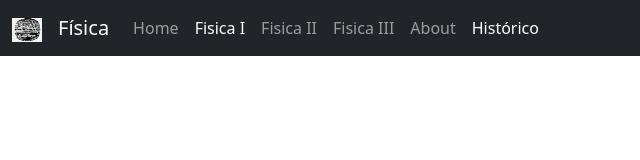
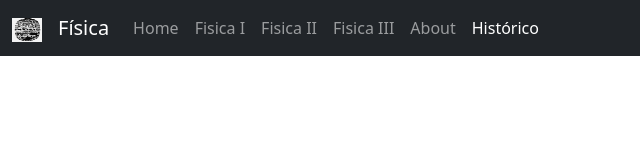
Before and after one commit to IgnacioSantillan/fisica_webpage, a website: page historico.html in a window 1280 px wide. Shown: the full height of the page, 0-640 px from the left. Drawn offline with nearby package versions, Linux system fonts and the light colour scheme.

Commit message:
sacado active fisica 1 navbar

```diff
--- a/historico.html
+++ b/historico.html
@@ -41,7 +41,7 @@
               <a class="nav-link" href="index.html">Home</a>
             </li>
             <li class="nav-item">
-              <a class="nav-link active" href="fisica1.html">Fisica I</a>
+              <a class="nav-link" href="fisica1.html">Fisica I</a>
             </li>
 
             <li class="nav-item">
```
